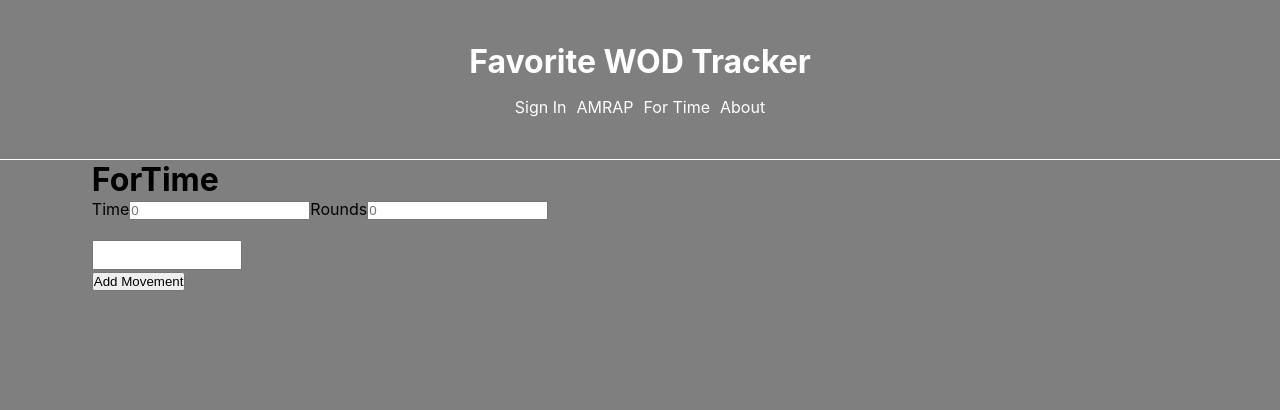
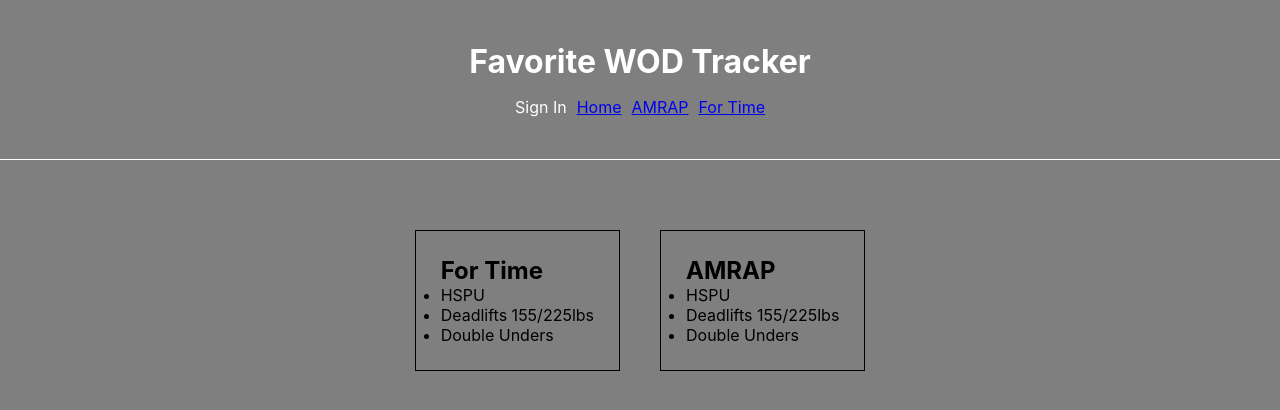
Before and after one commit to pdad04/favwod, a React (Create React App) app in the folder favwod/: page / in a window 1280 px wide. Shown: the top 410 px of the page. Built offline with nearby package versions, Linux system fonts and the light colour scheme.

Commit message:
Added new components and react router to handle navigating between pages. Added rough styling

```diff
--- a/favwod/package.json
+++ b/favwod/package.json
@@ -5,6 +5,7 @@
   "dependencies": {
     "react": "^16.7.0",
     "react-dom": "^16.7.0",
+    "react-router-dom": "^4.3.1",
     "react-scripts": "2.1.3"
   },
   "scripts": {
--- a/favwod/src/App.js
+++ b/favwod/src/App.js
@@ -1,16 +1,24 @@
 import React, { Component } from 'react';
-// import './App.css';
+import { BrowserRouter as Router, Route, Switch} from 'react-router-dom';
 import './css/styles.css';
 import Header from './components/Header'
 import AMRAP from './components/AMRAP';
 import ForTime from './components/ForTime';
+import Main from './components/Main';
+import SavedWod from './components/SavedWod';
 
 class App extends Component {
   render() {
     return (
       <div className="App">
         <Header />
-        <ForTime />
+        <Router>
+          <Switch>
+            <Route exact path="/" component={SavedWod} />
+            <Route path="/AMRAP" component={AMRAP} />
+            <Route path="/FORTIME" component={ForTime} />
+          </Switch>
+        </Router>
       </div>
     );
   }
--- a/favwod/src/components/AMRAP.js
+++ b/favwod/src/components/AMRAP.js
@@ -16,10 +16,10 @@ class AMRAP extends React.Component {
 
     render(){
         return(
-            <div>
+            <div className="content">
                 <h1>AMRAP</h1>
                 <form className="wod-inputs">
-                    <label for="name">Time</label>
+                    <label htmlFor="name">Time</label>
                     <input name="time" type="text" placeholder="0" />
                     <MovementInputs
                         movements={this.state.movements}
--- a/favwod/src/components/ForTime.js
+++ b/favwod/src/components/ForTime.js
@@ -16,10 +16,10 @@ class ForTime extends React.Component {
 
     render(){
         return(
-            <div>
+            <div className="content">
                 <h1>ForTime</h1>
                 <form className="wod-inputs">
-                    <label for="name">Time</label>
+                    <label htmlFor="name">Time</label>
                     <input name="time" type="text" placeholder="0" />
                     <label for="rounds">Rounds</label>
                     <input name="rounds" type="text" placeholder="0" />
--- a/favwod/src/components/Header.js
+++ b/favwod/src/components/Header.js
@@ -6,9 +6,9 @@ const Header = props => (
         <nav className="site-nav">
             <ul>
                 <li>Sign In</li>
-                <li>AMRAP</li>
-                <li>For Time</li>
-                <li>About</li>
+                <li><a href="/">Home</a></li>
+                <li><a href="/amrap">AMRAP</a></li>
+                <li><a href="/fortime">For Time</a></li>
             </ul>
         </nav>
     </header>
--- /dev/null
+++ b/favwod/src/components/Main.js
@@ -0,0 +1,11 @@
+import React from 'react';
+
+const Main = () => (
+    <div className="content">
+        <p>Favwod allows you to keep track of CrossFit WODs that you have done and enjoyed, or ones which
+            you have seen and think you may enjoy doing.
+        </p>
+    </div>
+)
+
+export default Main;
--- /dev/null
+++ b/favwod/src/components/SavedWod.js
@@ -0,0 +1,24 @@
+import React from 'react';
+
+const SavedWod = () => (
+    <div class="content">
+        <div className="wods">
+            <h2>For Time</h2>
+            <ul>
+                <li>HSPU</li>
+                <li>Deadlifts 155/225lbs</li>
+                <li>Double Unders</li>
+            </ul>
+        </div>
+        <div className="wods">
+            <h2>AMRAP</h2>
+            <ul>
+                <li>HSPU</li>
+                <li>Deadlifts 155/225lbs</li>
+                <li>Double Unders</li>
+            </ul>
+        </div>
+    </div>
+);
+
+export default SavedWod;
--- a/favwod/src/css/styles.css
+++ b/favwod/src/css/styles.css
@@ -25,8 +25,13 @@ html {
     text-align: center;
     width: 100%;
     height: 20vh;
+    margin-bottom: 50px;
     color: white;
     border-bottom: 1px solid white;
+}
+
+.content {
+    grid-area: main;
 }
 
 .site-nav ul {
@@ -45,3 +50,10 @@ html {
     width: 150px;
     height: 30px;
 }
+
+.wods {
+    display: inline-block;
+    margin: 20px;
+    border: 1px solid black;
+    padding: 25px;
+}
```
Also changed, not shown: favwod/src/components/Router.js (added, +18 -0 lines), 1 other file (tests, documents, lock files or other folders).
